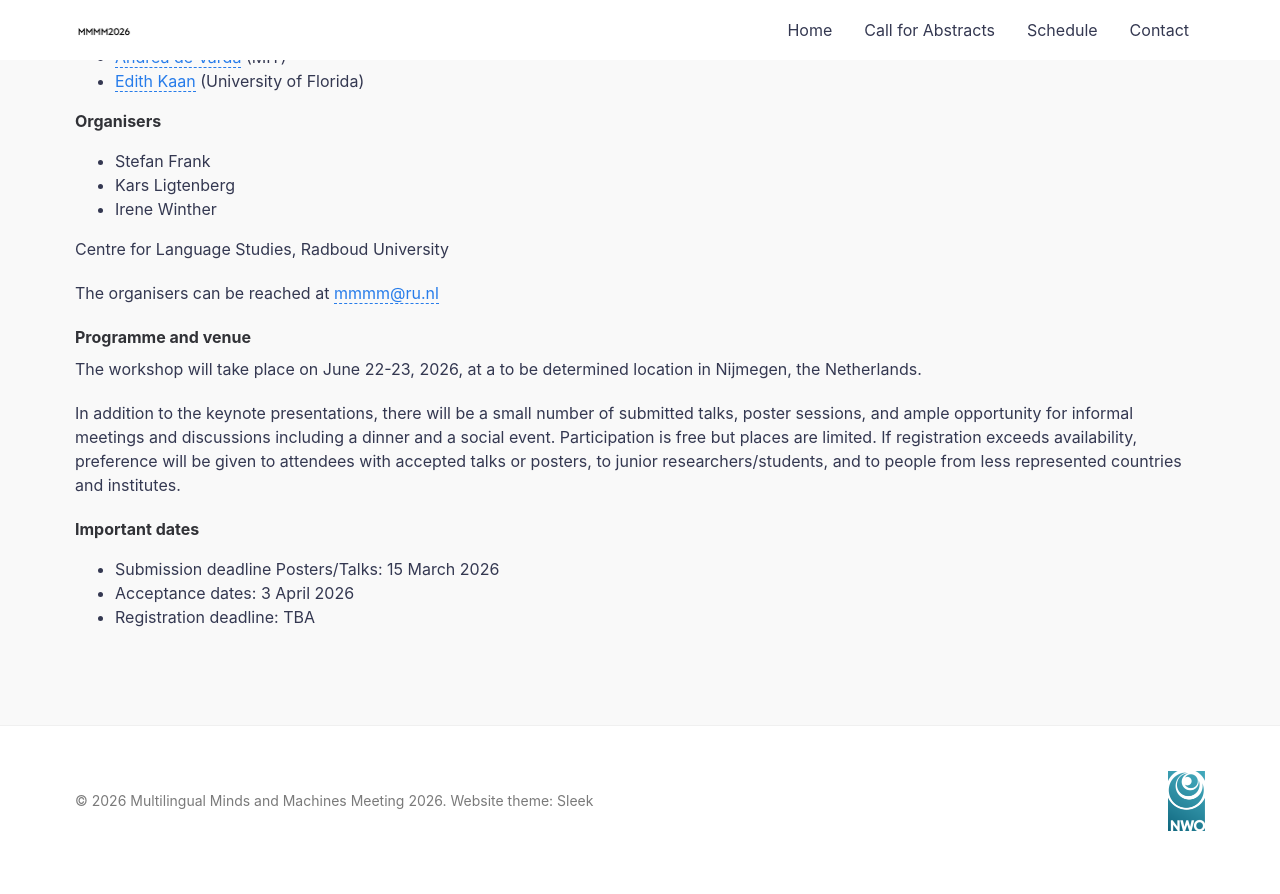
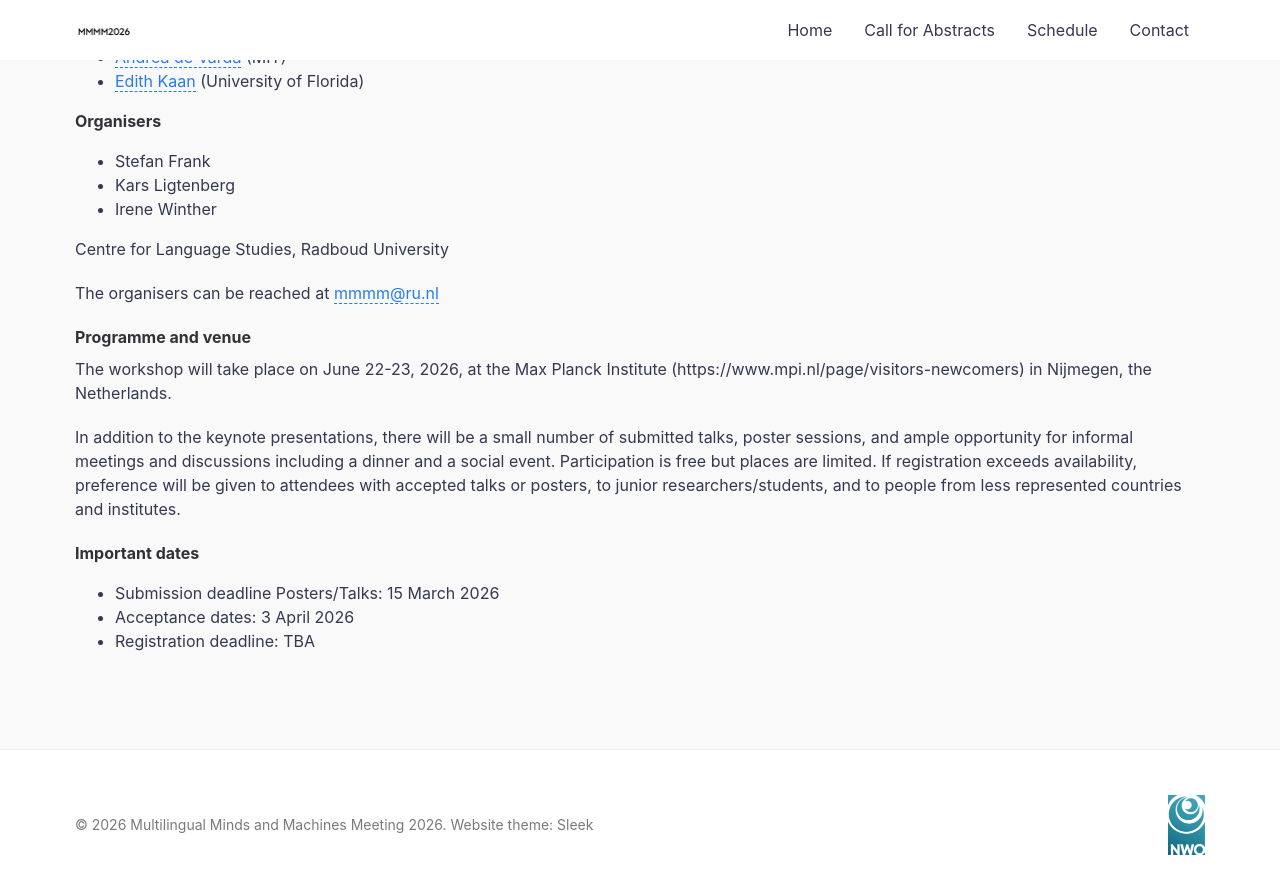
Before and after one commit to mmmm2026/mmmm2026.github.io, a Jekyll site: the page built from index.md, in a window 1280 px wide and 900 px high, scrolled down 943 px. Shown: the top 894 px of the window. Built offline with Jekyll 4.4.1, drawn with Linux system fonts in a browser that asks for light colours.

Commit message:
Update index.md
added location

```diff
--- a/index.md
+++ b/index.md
@@ -30,7 +30,7 @@ The organisers can be reached at <mmmm@ru.nl>
 
 #### Programme and venue
 
-The workshop will take place on June 22-23, 2026, at a to be determined location in Nijmegen, the Netherlands.
+The workshop will take place on June 22-23, 2026, at the Max Planck Institute (https://www.mpi.nl/page/visitors-newcomers) in Nijmegen, the Netherlands.
 
 In addition to the keynote presentations, there will be a small number of submitted talks, poster sessions, and ample opportunity for informal meetings and discussions including a dinner and a social event. Participation is free but places are limited. If registration exceeds availability, preference will be given to attendees with accepted talks or posters, to junior researchers/students, and to people from less represented countries and institutes.
 
```
